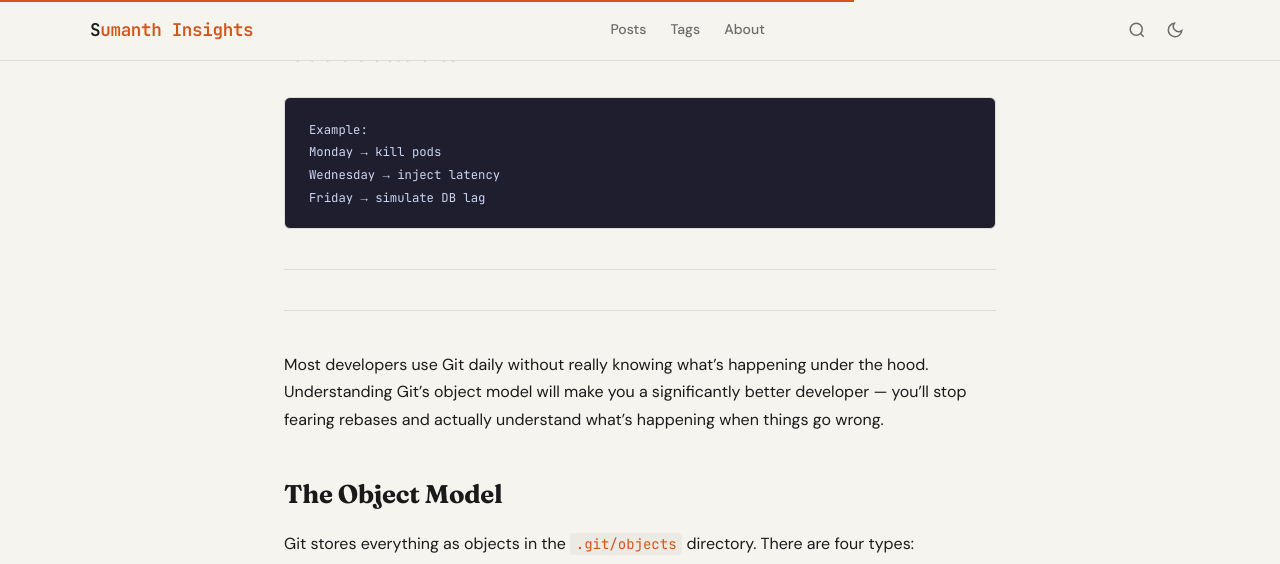
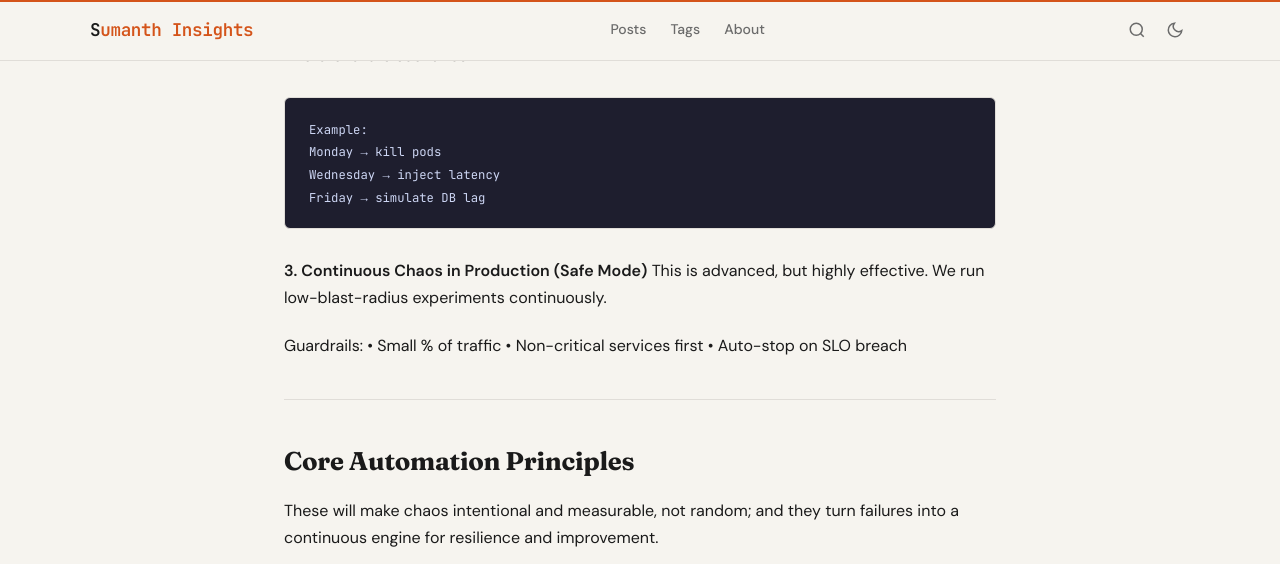
Before and after one commit to sumanthrb/insights, a Jekyll site: the page built from _posts/2025-03-15-git-internals.md, in a window 1280 px wide and 1400 px high, scrolled down 2161 px. Shown: the top 564 px of the window. Built offline with Jekyll 4.4.1, drawn with Linux system fonts in a browser that asks for light colours; some of the changed text lies outside the part shown; grey boxes are pictures that could not be loaded.

Commit message:
Revise post on Automated Chaos Engineering and Git internals
Updated the post to focus on Automated Chaos Engineering, modifying tags and excerpt. Enhanced sections on CI/CD pipelines and scheduled chaos, while removing outdated content about Git internals.

````diff
--- a/_posts/2025-03-15-git-internals.md
+++ b/_posts/2025-03-15-git-internals.md
@@ -2,8 +2,8 @@
 layout: post
 title: "Automated Chaos Engineering"
 date: 2025-04-10
-tags: [git, internals, version-control]
-excerpt: "Most developers use Git daily without knowing how it actually works under the hood. Let's fix that."
+tags: [SRE ]
+excerpt: "Automating Chaos Engineering turns failure testing into a continuous, measurable practice that builds resilience by design."
 ---
 
 Automating Chaos Engineering is where it becomes truly powerful, we move from one-off experiments to a continuous reliability practice embedded into our delivery system.
@@ -26,8 +26,8 @@ In doing so, Chaos becomes an integral part of how we build and run software: <b
 **1. In CI/CD Pipelines (Shift-Left Chaos)** <br>
 We embed chaos into deployment pipelines. <br>
 What we do: <br>
-After deployment → trigger chaos experiment <br>
-Validate system health automatically<br>
+• After deployment → trigger chaos experiment <br>
+• Validate system health automatically<br>
 
 ```bash
 Example:
@@ -37,10 +37,11 @@ Tools we use: Chaos Mesh (Kubernetes-native), Gremlin, LitmusChaos
 
 **2. Scheduled Chaos (GameDays → Automation)** <br>
 Instead of manual “GameDays”, we schedule experiments. <br>
-*What we do: * <br>
-Run chaos every week / day<br>
-Target specific services<br>
-Rotate failure scenarios<br>
+What we do: <br>
+• Run chaos every week / day<br>
+• Target specific services <br>
+• Rotate failure scenarios <br>
+
 ```bash
 Example:
 Monday → kill pods
@@ -48,70 +49,28 @@ Wednesday → inject latency
 Friday → simulate DB lag
 ```
 
+**3. Continuous Chaos in Production (Safe Mode)**
+This is advanced, but highly effective. We run low-blast-radius experiments continuously.
 
--------------
-------------
-Most developers use Git daily without really knowing what's happening under the hood. Understanding Git's object model will make you a significantly better developer — you'll stop fearing rebases and actually understand what's happening when things go wrong.
+Guardrails:
+• Small % of traffic
+• Non-critical services first
+• Auto-stop on SLO breach
 
-## The Object Model
+------
 
-Git stores everything as objects in the `.git/objects` directory. There are four types:
+## Core Automation Principles
 
-- **Blob** — file contents
-- **Tree** — directory listing (points to blobs and other trees)
-- **Commit** — snapshot with metadata
-- **Tag** — annotated reference to a commit
+These will make chaos intentional and measurable, not random; and they turn failures into a continuous engine for resilience and improvement.
 
-Every object is addressed by the SHA-1 hash of its content. This is why Git is content-addressable.
+![fine-tune Diagram]({{ 'images/Chaosp.png' | relative_url }})
 
-```bash
-# Look at what a commit actually is
-git cat-file -p HEAD
+----
 
-# Output:
-# tree 4b825dc642cb6eb9a060e54bf8d69288fbee4904
-# parent a1b2c3d4...
-# author Jane Dev <jane@dev.com> 1710500000 +0000
-# committer Jane Dev <jane@dev.com> 1710500000 +0000
-#
-# feat: add dark mode support
-```
+Automation turns Chaos Engineering from interesting experiments into a continuous reliability engine.
 
-## A Commit Is Just a Pointer
+When we do it right......the failures become predictable, systems improve automatically, and confidence in production scales with us.
+------
 
-This is the key insight that unlocks Git: **a commit is just a snapshot of a tree with some metadata and a pointer to its parent**.
 
-When you `git commit`, Git:
-
-1. Creates blob objects for changed files
-2. Creates a tree object representing the working directory
-3. Creates a commit object pointing to that tree
-
-```bash
-# See the tree a commit points to
-git cat-file -p HEAD^{tree}
-```
-
-## Why This Matters
-
-Once you understand this, scary Git operations become obvious:
-
-- `git reset --hard HEAD~1` just moves the branch pointer back one commit
-- `git rebase` creates new commit objects with the same trees but different parents
-- `git cherry-pick` creates a new commit object by applying a diff
-
-The data is almost never actually deleted — it lives in the object store until garbage collected.
-
-## Practical Takeaway
-
-Next time something goes wrong with Git, remember: commits are immutable, branches are just pointers, and the object store is your safety net. `git reflog` shows you every pointer movement — you can always get back to where you were.
-
-```bash
-# See all recent HEAD positions
-git reflog
-
-# Recover from a bad reset
-git reset --hard HEAD@{2}
-```
-
-Understanding Git as a content-addressable object store changes how you think about version control entirely. It's one of the most elegant data structures in software engineering.
+elegant data structures in software engineering.
````
